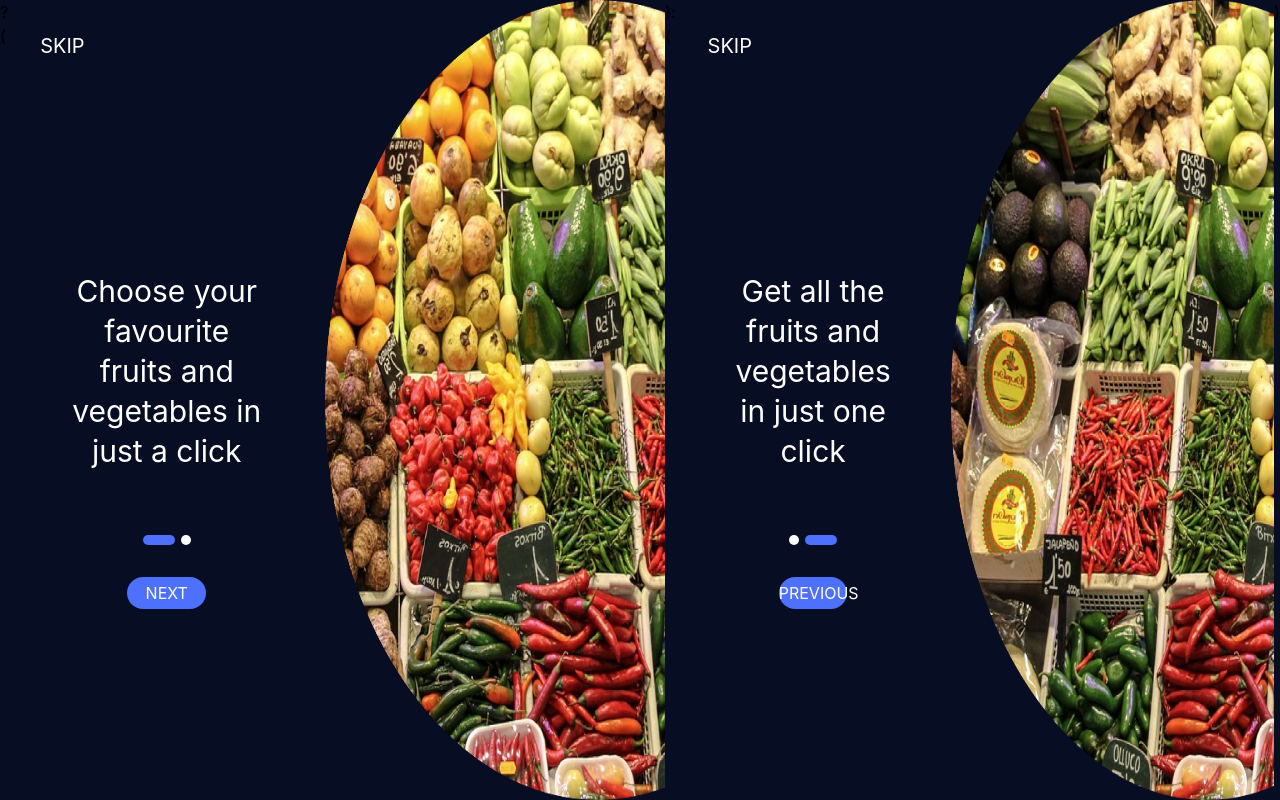
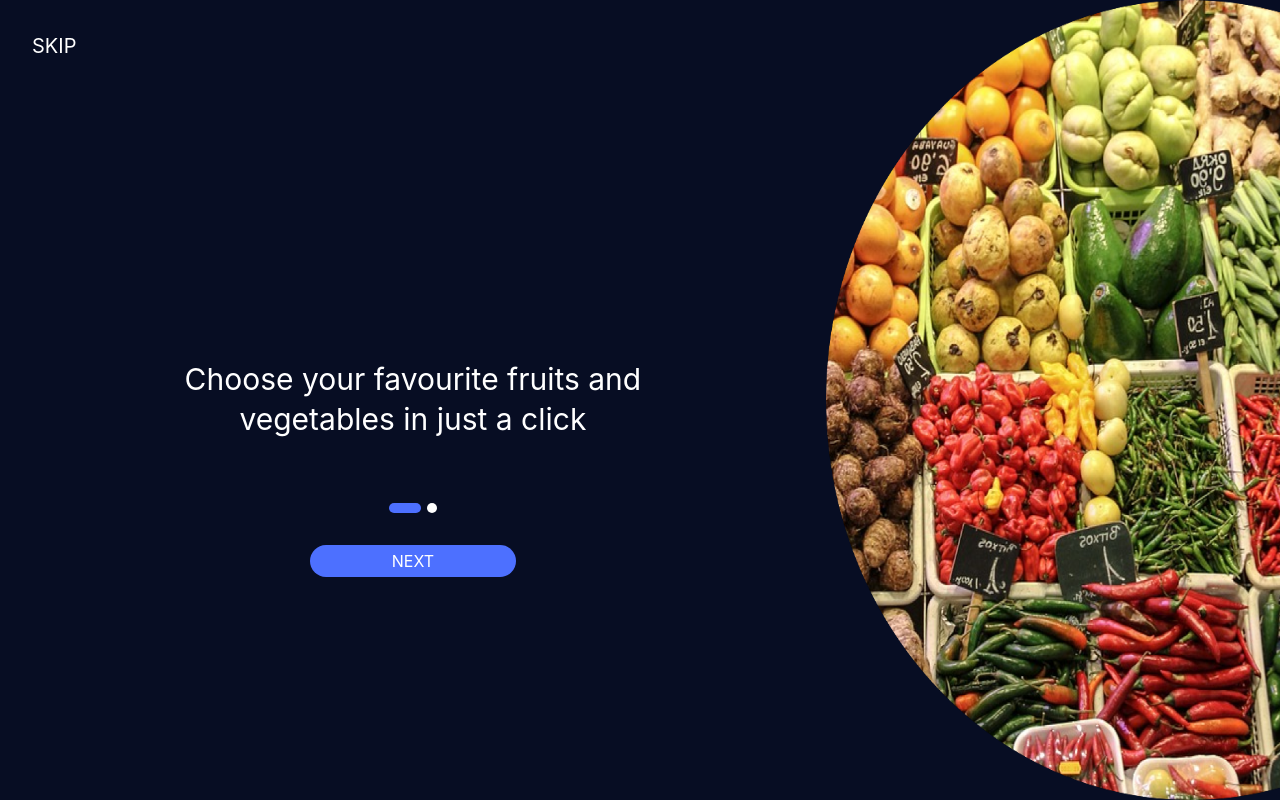
Before and after one commit to dhankarsimran/DukaanDaar, a React (Create React App) app in the folder client/: page /intro in a window 1280 px wide. Built offline with nearby package versions, Linux system fonts and the light colour scheme.

Commit message:
introPage done

```diff
--- a/client/src/components/IntroPage/IntroPage.jsx
+++ b/client/src/components/IntroPage/IntroPage.jsx
@@ -1,64 +1,78 @@
 import React, { useState } from 'react'
+import {Link } from "react-router-dom";
 export const IntroPage = () => {
  const [next, setNext]=useState(true);
  const changeState=()=>{
   setNext(!next);
  }
   return (
-    <div className='flex '>
+    <div>
 
-    ?( <div id="leftPage">
-    <div className="flex text-white page1 ">
-        <div className="flex flex-col w-full">
-            <div className='h-[10vh] pl-8 pt-8 text-xl'>
-               <p className='w-10 cursor-pointer '> SKIP </p>
+   { next ? (
+    <div className="flex flex-col text-white sm:flex-row page1">
+
+        <div>
+            <img className="block w-full sm:hidden" src="./PhIntroPic1.png" alt="IntroPic" />
+        </div>
+
+        <div className="flex flex-col w-full ">
+            <div className='h-[10vh] pl-8 pt-8 text-xl hidden sm:block '>
+              <Link to="/"><p className='w-10 cursor-pointer '> SKIP </p></Link>
             </div>
 
 
-            <div className='h-[90vh] flex flex-col justify-center items-center '>
+            <div className='sm:h-[90vh] flex flex-col justify-center items-center '>
 
-            <p className=' text-3xl text-center w-[60%] leading-10' >Choose your favourite fruits and vegetables in just a click</p>
-            <div className='flex mt-16'>
+            <p className=' mt-14 text-3xl text-center w-[60%] leading-10' >Choose your favourite fruits and vegetables in just a click</p>
+            <div className='flex mt-10 sm:mt-16'>
                 <div className=' bg-[#4D70FF] w-8 h-2.5 rounded-full'></div>
                 <div className='bg-white w-2.5 h-2.5 rounded-full ml-1.5'></div>
             </div>
-            <button id="leftBtn" className='mt-8 bg-[#4D70FF] w-1/4 rounded-[20px] py-1'> NEXT </button>
+            <button onClick={changeState} id="leftBtn" className=' mt-14 sm:mt-8 bg-[#4D70FF] w-1/2 sm:w-1/4 rounded-[20px] py-2 sm:py-1'> NEXT </button>
+            <Link to="/"><p className='block w-10 text-xl cursor-pointer pt-7 mb-7 sm:hidden'> SKIP </p></Link>
             </div>
+
 
         </div>
 
 
-        <div className="">
-            <img className=" h-[100vh] w-[55vw] " src="./introPic1b.png" alt="IntroPic" />
+        <div>
+            <img className=" h-[100vh] w-[55vw] hidden sm:block  " src="./introPic1b.png" alt="IntroPic" />
         </div>
     </div>
-    </div>):(
-    <div id="rightPage">
-    <div className="flex text-white page2 -scroll-mx-1.5">
-        <div className="flex flex-col w-full">
-            <div className='h-[10vh] pl-8 pt-8 text-xl'>
-               <p className='w-10 cursor-pointer '> SKIP </p>
+    ):(
+      <div className="flex flex-col text-white sm:flex-row sm:justify-between page2">
+
+      <div>
+          <img className="block w-full sm:hidden" src="./PhIntroPic2.png" alt="IntroPic" />
+      </div>
+
+      <div className="flex flex-col w-full ">
+          <div className='h-[10vh] pl-8 pt-8 text-xl hidden sm:block '>
+            <Link to="/"><p className='w-10 cursor-pointer '> SKIP </p></Link>
           </div>
 
 
-            <div className='h-[90vh] flex flex-col justify-center items-center '>
+          <div className='sm:h-[90vh] flex flex-col justify-center items-center '>
 
-            <p className=' text-3xl text-center w-[60%] leading-10' >Get all the fruits and vegetables in just one click</p>
-            <div className='flex mt-16'>
+          <p className=' mt-14 text-3xl text-center w-[60%] leading-10' >Get all the fruits and vegetables in just one click</p>
+          <div className='flex mt-10 sm:mt-16'>
               <div className=' bg-white w-2.5 h-2.5 rounded-full'></div>
               <div className='bg-[#4D70FF] w-8 h-2.5 rounded-full ml-1.5'></div>
           </div>
-            <button id="rightBtn" className='mt-8 bg-[#4D70FF] w-1/4 rounded-[20px] py-1'> PREVIOUS </button>
+          <button onClick={changeState} id="leftBtn" className=' mt-14 sm:mt-8 bg-[#4D70FF] w-1/2 sm:w-1/4 rounded-[20px] py-2 sm:py-1'> PREVIOUS </button>
+          <Link to="/"><p className='block w-10 text-xl cursor-pointer pt-7 mb-7 sm:hidden'> SKIP </p></Link>
           </div>
+
 
       </div>
 
 
-        <div className="">
-            <img className=" h-[100vh] w-[55vw] " src="./introPic2.png" alt="IntroPic" />
+      <div>
+          <img className="  h-[100vh] w-[55vw] hidden sm:block  " src="./introPic2.png" alt="IntroPic" />
       </div>
   </div>
-    </div>)
+  )}
     </div>
   )
 };
```
Also changed, not shown: client/public/PhIntroPic1.png (added), client/public/PhIntroPic2.png (added). Lines whose indentation alone changed are shown as unchanged.
